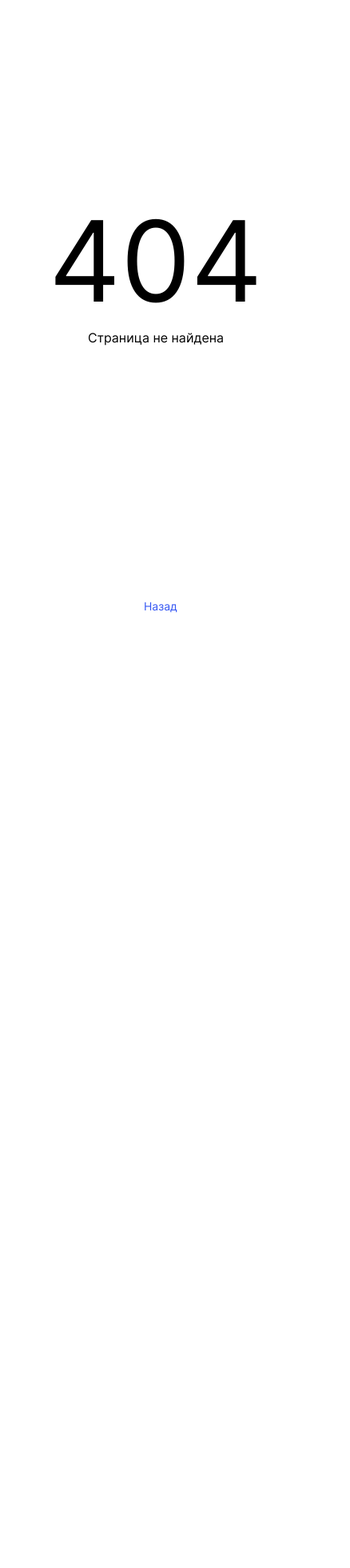
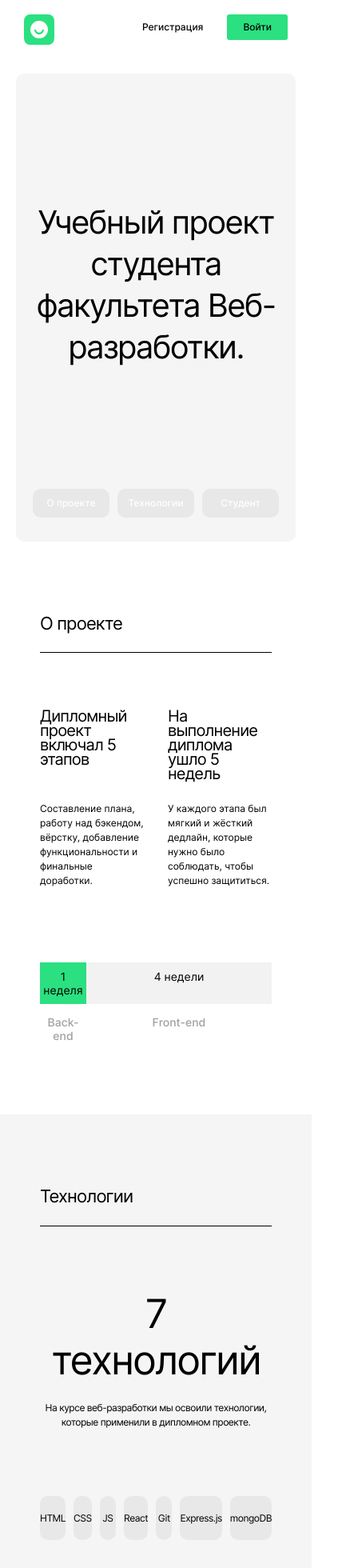
Before and after one commit to alsails/movies-explorer-frontend, a React (Create React App) app: page / in a window 390 px wide. Before the commit this address had no page. Shown: the top 1960 px of the page at 80% size, 438 px wide, since content can reach past the window. Before the commit the page ends 844 px from the top, so only its background shows below. Built offline with nearby package versions, Linux system fonts and the light colour scheme.

Commit message:
fix: изменить стили для адаптации под планшеты

```diff
--- a/src/components/AboutMe/AboutMe.css
+++ b/src/components/AboutMe/AboutMe.css
@@ -1,6 +1,7 @@
 .aboutMe__container {
     max-width: 1140px;
     margin: 0 auto;
+    padding-bottom: 125px;
 }
 
 .aboutMe__profile__container {
@@ -37,7 +38,6 @@
 .aboutMe__profile__container__info__profession {
     color: #000;
     font-size: 18px;
-    font-weight: 400;
     font-weight: 500;
     line-height: 20px;
 
@@ -72,7 +72,9 @@
     font-weight: 400;
     line-height: 20px;
 
-    padding: 100px 0 50px;
+    padding: 100px 0
+    30px;
+    margin: 0;
 }
 
 .aboutMe__portfolio__link {
@@ -101,3 +103,73 @@
 
     text-decoration: none;
 }
+
+.aboutMe__portfolio__link__name:last-of-type {
+    padding-bottom: 0px;
+}
+
+.aboutMe__portfolio__link__arrow {
+    width: 15px;
+    height: 100%;
+
+    padding: 40px 7px 0;
+}
+
+@media screen and (max-width: 1164px) {
+    .aboutMe__container {
+        width: calc(100% - 50px*2);
+        padding-left: 50px;
+        padding-right: 50px;
+    }
+}
+
+@media screen and (max-width: 1055px) {
+    .aboutMe__profile__container {
+        column-gap: 49px;
+    }
+}
+
+@media screen and (max-width: 768px) {
+    .aboutMe__container {
+        padding-bottom: 90px;
+    }
+
+    .aboutMe__profile__container__info__name {
+        font-size: 40px;
+        line-height: 40px;
+        letter-spacing: -1.6px;
+        padding: 0 0 16px;
+    }
+
+    .aboutMe__profile__container__info__profession {
+        font-size: 12px;
+        line-height: 18px;
+        padding: 0 0 20px;
+    }
+
+    .aboutMe__profile__container__info__description {
+        font-size: 12px;
+        line-height: 18px;
+        padding: 0 0 87px;
+
+        max-width: 364px;
+    }
+
+    .aboutMe__profile__container__avatar {
+        width: 255px;
+        height: 307px;
+    }
+
+    .aboutMe__portfolio {
+        padding-top: 90px;
+    }
+
+    .aboutMe__portfolio__link__name {
+        font-size: 28px;
+    }
+
+    .aboutMe__portfolio__link__arrow {
+        padding-left: 6px;
+        padding-right: 6px;
+    }
+}
--- a/src/components/AboutProject/AboutProject.css
+++ b/src/components/AboutProject/AboutProject.css
@@ -18,8 +18,8 @@
 
     color: #000;
     font-size: 14px;
-    font-weight: 400px;
-    line-height: 20px;
+    font-weight: 400;
+    line-height: normal;
 }
 
 .aboutProject__info__text:nth-child(-n+2) {
@@ -61,3 +61,33 @@
 .aboutProject__time .aboutProject__time__text:nth-child(2) {
     background-color: #F2F2F2;
 }
+
+@media screen and (max-width: 1164px) {
+    .aboutProject__container {
+        width: calc(100% - 50px*2);
+        margin-left: 50px;
+        margin-right: 50px;
+    }
+}
+
+@media screen and (max-width: 1060px) {
+    .aboutProject__info {
+        column-gap: 30px;
+        grid-template-columns: repeat(2, calc((100% - 30px) / 2));
+    }
+
+    .aboutProject__container {
+        padding-bottom: 90px;
+    }
+}
+
+@media screen and (max-width: 768px) {
+    .aboutProject__info__text {
+        font-size: 12px;
+        line-height: 18px;
+    }
+
+    .aboutProject__time {
+        margin-top: 93px;
+    }
+}
--- a/src/components/App/App.js
+++ b/src/components/App/App.js
@@ -1,24 +1,24 @@
-// import Main from '../Main/Main';
+import Main from '../Main/Main';
 // import Movies from '../Movies/Movies';
-// import Footer from '../Footer/Footer';
-// import Header from '../Header/Header';
+import Footer from '../Footer/Footer';
+import Header from '../Header/Header';
 // import Login from '../Login/Login';
-import NotFound from '../NotFound/NotFound';
+// import NotFound from '../NotFound/NotFound';
 // import Register from '../Register/Register';
 
 import './App.css';
 
 function App() {
-  const isLogined = true
+  const isLogined = false
   return (
     <div className="page">
-        {/* <Header isLogined={isLogined} /> */}
-        {/* <Main/> */}
+        <Header isLogined={isLogined} />
+        <Main/>
         {/* <Movies isLogined={isLogined} /> */}
-        {/* <Footer /> */}
+        <Footer />
         {/* <Login /> */}
         {/* <Register /> */}
-        <NotFound />
+        {/* <NotFound /> */}
     </div>
   );
 }
--- a/src/components/BlockTitle/BlockTitle.css
+++ b/src/components/BlockTitle/BlockTitle.css
@@ -1,6 +1,6 @@
 .blockTitle {
     margin: 0 auto;
-    padding-top: 100px;
+    padding-top: 110px;
     border-bottom: 1px solid #000;
 }
 
@@ -13,3 +13,9 @@
     margin: 0;
     padding: 0 0 23px;
 }
+
+@media screen and (max-width: 768px) {
+    .blockTitle {
+        padding-top: 90px;
+    }
+}
--- a/src/components/Footer/Footer.css
+++ b/src/components/Footer/Footer.css
@@ -53,3 +53,11 @@
 
     text-decoration: none;
 }
+
+@media screen and (max-width: 768px) {
+    .footer__conatiner {
+        max-width: calc(100% - 30px * 2);
+        margin-left: 30px;
+        margin-right: 30px;
+    }
+}
--- a/src/components/Header/Header.css
+++ b/src/components/Header/Header.css
@@ -1,5 +1,5 @@
 .header {
-    margin: 18px 0 36px;
+    margin: 18px auto 36px;
 }
 
 .header__container {
@@ -108,3 +108,11 @@
 .header__links__profile:hover {
     cursor: pointer;
 }
+
+@media screen and (max-width: 1158px) {
+    .header__container {
+        width: calc(100% - 30px*2);
+        margin-left: 30px;
+        margin-right: 30px;
+    }
+}
--- a/src/components/NavTab/NavTab.css
+++ b/src/components/NavTab/NavTab.css
@@ -1,7 +1,7 @@
 .navTab {
     margin: 0 auto;
     max-width: 308px;
-    padding-bottom: 18px;
+    padding-bottom: 30px;
 }
 
 .navTab__links {
--- a/src/components/Promo/Promo.css
+++ b/src/components/Promo/Promo.css
@@ -18,3 +18,20 @@
 
     max-width: 730px;
 }
+
+@media screen and (max-width: 1200px) {
+    .promo {
+        width: calc(100% - 20px*2);
+        margin-left: 20px;
+        margin-right: 20px;
+    }
+}
+
+@media screen and (max-width: 768px) {
+    .promo__title {
+        max-width: 680px;
+        font-size: 40px;
+        line-height: 52px;
+        letter-spacing: -1.6px;
+    }
+}
--- a/src/components/Techs/Techs.css
+++ b/src/components/Techs/Techs.css
@@ -62,3 +62,35 @@
     margin: 0;
     padding: 21px 0 22px;
 }
+
+@media screen and (max-width: 1164px) {
+    .techs {
+        width: calc(100% - 50px*2);
+        padding-left: 50px;
+        padding-right: 50px;
+    }
+}
+
+@media screen and (max-width: 768px) {
+    .techs__container__title {
+        padding: 80px 0 22px;
+    }
+
+    .techs__container__text {
+        font-size: 12px;
+        line-height: 18px;
+        letter-spacing: -0.48px;
+
+        padding-bottom: 83px;
+    }
+
+    .techs__container__technology__text {
+        font-size: 12px;
+        letter-spacing: -0.48px;
+        padding: 21px 0 21px;
+    }
+
+    .techs__container__technologies {
+        padding: 0 0 90px;
+    }
+}
--- a/src/components/Techs/Techs.js
+++ b/src/components/Techs/Techs.js
@@ -16,7 +16,7 @@ function Techs() {
     <section className="techs">
        <div className="techs__container">
             <BlockTitle title='Технологии' />
-            <h3 className='techs__container__title'>Технологи</h3>
+            <h3 className='techs__container__title'>7 технологий</h3>
             <p className='techs__container__text'>На курсе веб-разработки мы освоили технологии, которые применили в дипломном проекте.</p>
             <ul className='techs__container__technologies'>
                 {
```
